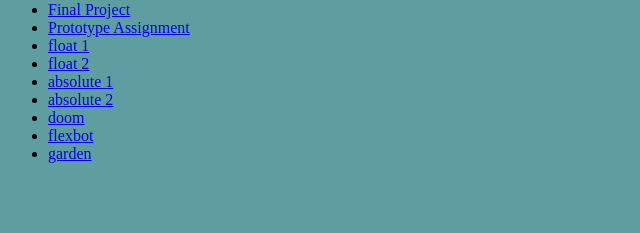
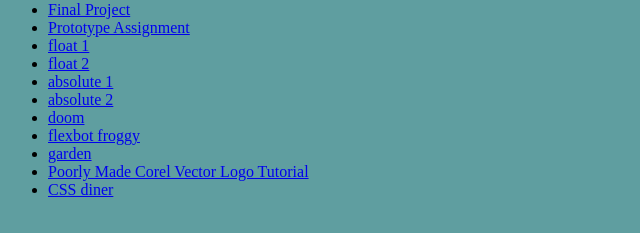
Before and after one commit to Wbryant1/ifsc-1310, a plain HTML site: page index.html in a window 1280 px wide. Shown: the part 79-312 px from the top of the page, without its empty margins (0-640 px from the left). Drawn offline with Linux system fonts and the light colour scheme.

Commit message:
last minute additions (Flexbot froggy, corel vector logo, and cs diner)

```diff
--- a/index.html
+++ b/index.html
@@ -23,8 +23,10 @@
 <li><a href="positioning-lab/absolute-1.html">absolute 1</a>
 <li><a href="positioning-lab/absolue-2.html">absolute 2</a>
   <li><a href="assets/img/doom.jpg">doom</a>
-<li><a href="assets/img/flexbot.png">flexbot</a>
+<li><a href="assets/img/flexbot.png">flexbot froggy</a>
   <li><a href="assets/img/garden.png">garden</a>
+    <li><a href="assets/img/poorly designed starco.png">Poorly Made Corel Vector Logo Tutorial</a>
+      <li><a href="assets/img/css diner .png">CSS diner</a>
   </ul>
 </nav>
 
```
Also changed, not shown: assets/img/css diner .png (added), assets/img/poorly designed starco.png (added).
